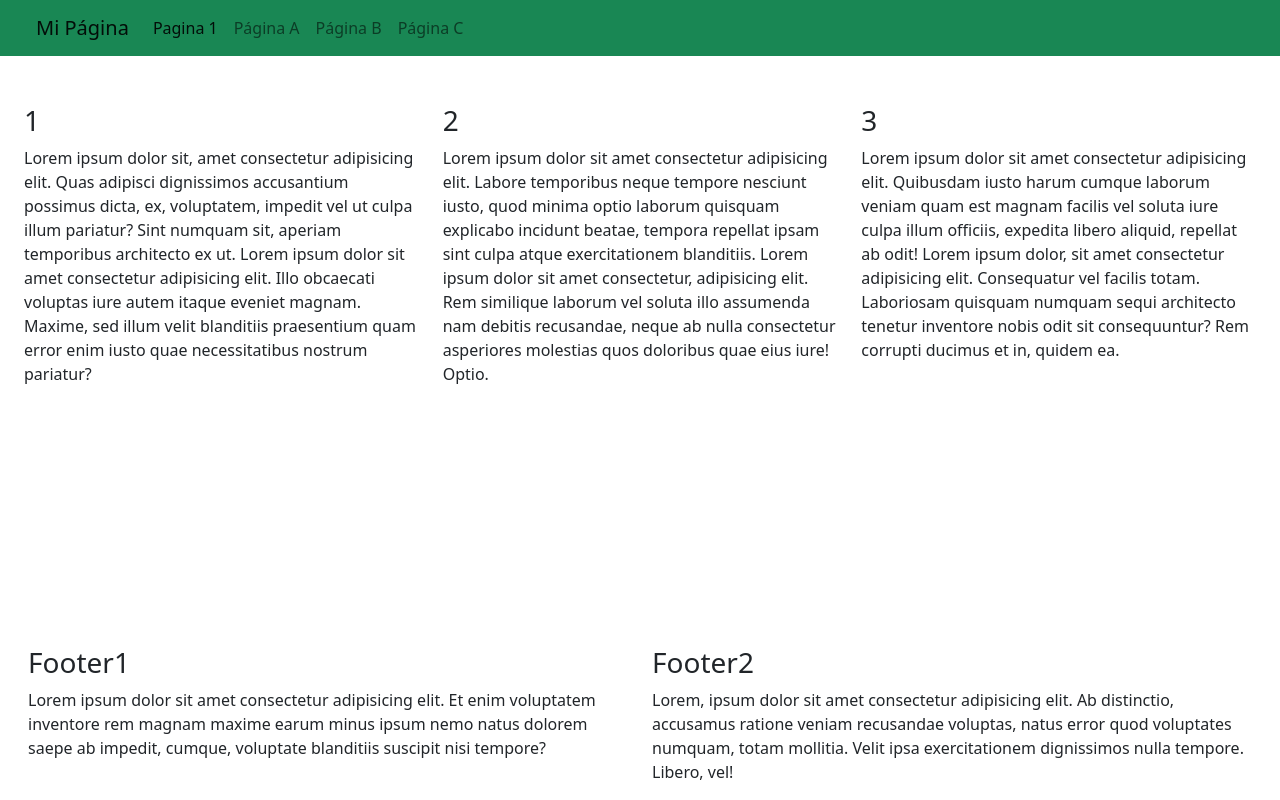
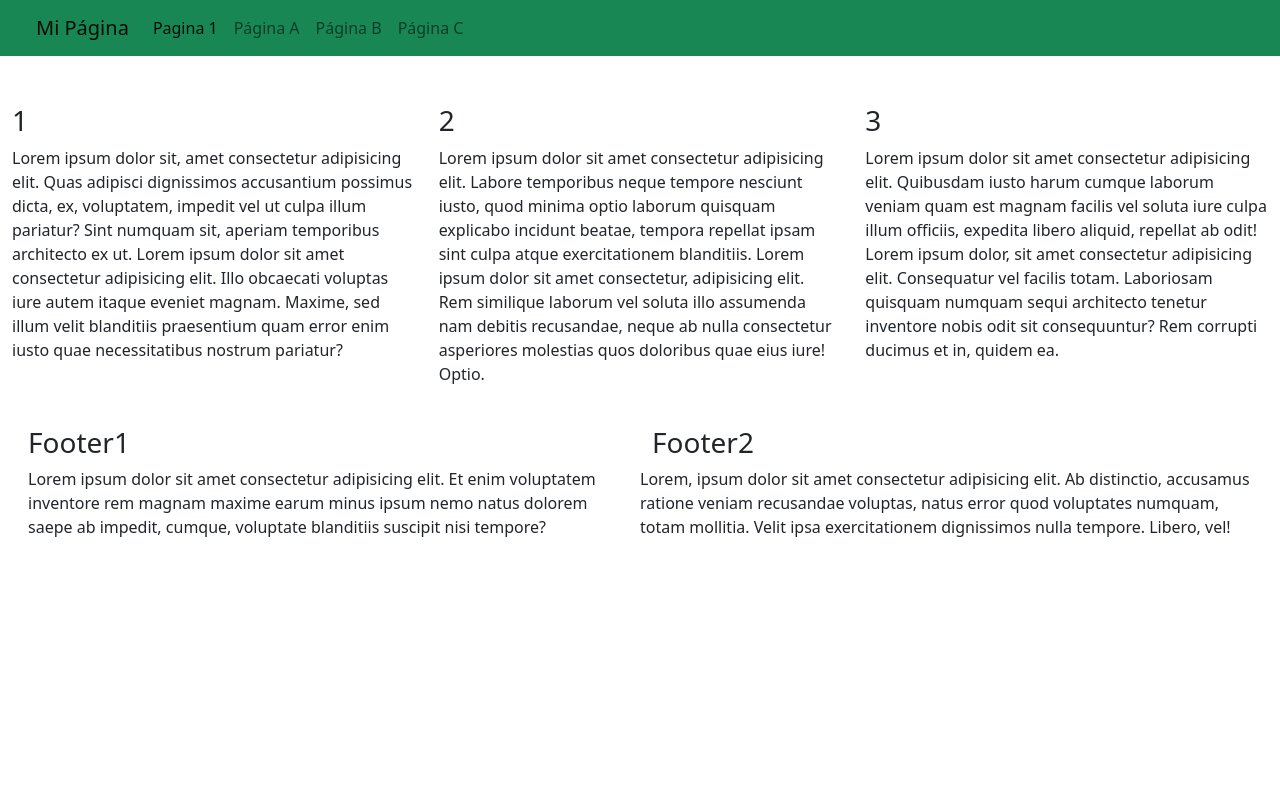
Before and after one commit to nanoo17/Practica-Bootstrap, a website: page pages/page1.html in a window 1280 px wide. Drawn offline with nearby package versions, Linux system fonts and the light colour scheme.

Commit message:
correccion de errores en la pagina 1

```diff
--- a/pages/page1.html
+++ b/pages/page1.html
@@ -42,7 +42,7 @@
 
 
   </header>
-  <div class="container-fluid mt-5">
+  <div class="mt-5">
     <div class="row">
       <div class="col-md-4 col-sm-6 col-xs-12">
         <h3>1</h3>
@@ -74,15 +74,17 @@
       </div>
     </div>
   </div>
-  <div id="footer" class="row p-3 mt-5">
+  <div class="row mt-4">
+    <div id="footer" class="row p-3">
       <footer class="col-md-6">
         <h3>Footer1
         </h3>
         Lorem ipsum dolor sit amet consectetur adipisicing elit. Et enim voluptatem inventore rem
-      magnam maxime earum minus ipsum nemo natus dolorem saepe ab impedit, cumque, voluptate blanditiis suscipit nisi
+        magnam maxime earum minus ipsum nemo natus dolorem saepe ab impedit, cumque, voluptate blanditiis suscipit
+        nisi
         tempore?
       </footer>
-    <footer class="col-md-6">
+      <footer class="row col-md-6">
         <h3>Footer2
         </h3>
         Lorem, ipsum dolor sit amet consectetur adipisicing elit. Ab distinctio, accusamus ratione
@@ -90,6 +92,7 @@
         dignissimos nulla tempore. Libero, vel!
       </footer>
     </div>
+  </div>
   <script src="../node_modules/bootstrap/dist/js/bootstrap.bundle.min.js"></script>
 </body>
 
--- a/resources/css/styles.css
+++ b/resources/css/styles.css
@@ -3,12 +3,6 @@
   padding-right: 0;
   margin-right: 0;
   margin-left: 0;
-}
-
-
-#footer {
-  position: absolute;
-  bottom: 0;
 }
 
 .card-img-top {
```
Lines whose indentation alone changed are shown as unchanged.
